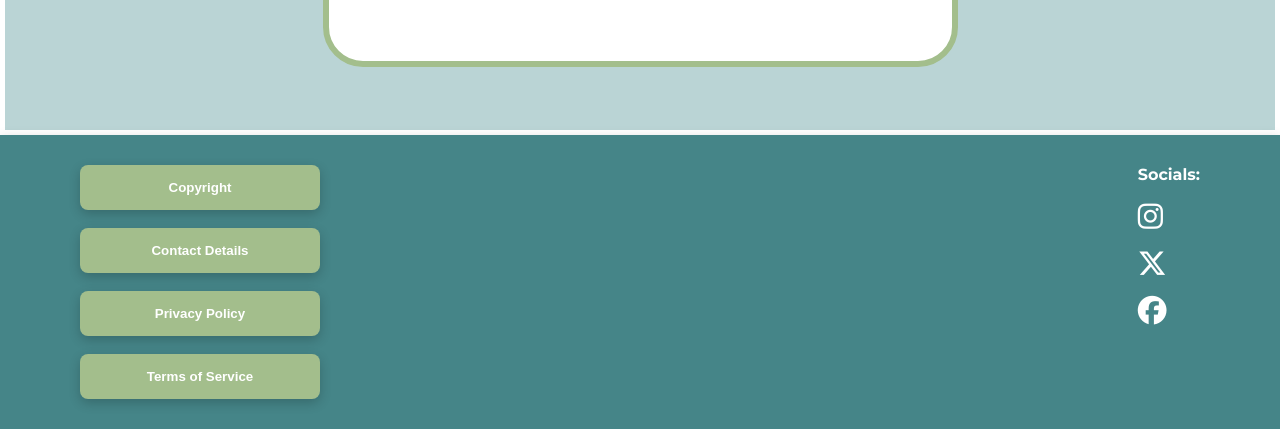
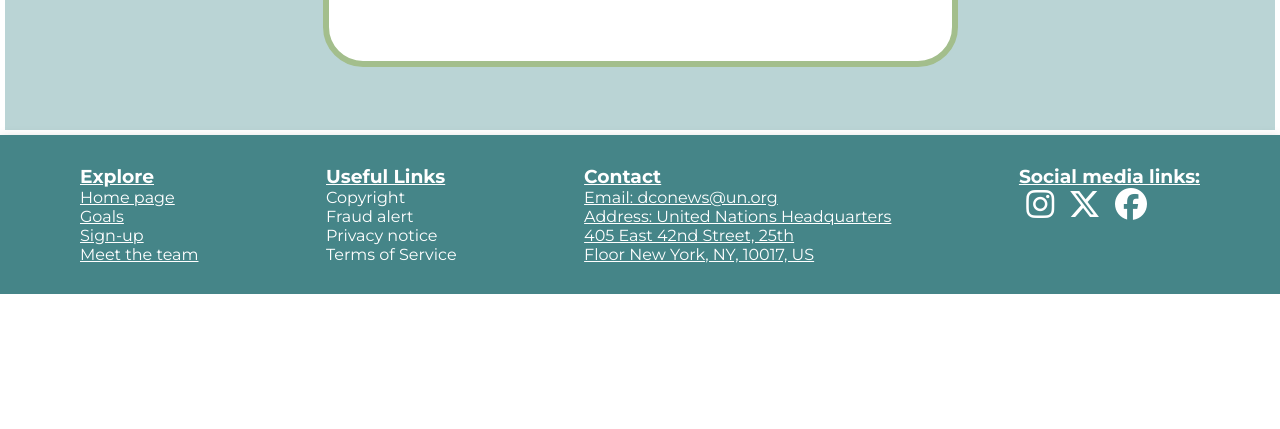
Before and after one commit to 999root/WebDevSummative, a plain HTML site: page signup.html in a window 1280 px wide. Shown: the part 1288-1717 px from the top of the page. After the commit the page ends 1582 px from the top, so only its background shows below. Drawn offline with Linux system fonts and the light colour scheme.

Commit message:
Changed the footer as it felt empty (the css for the footer is now a mess....i will clean it next time)

```diff
--- a/css/all-pages.css
+++ b/css/all-pages.css
@@ -27,16 +27,41 @@ footer {
   background-color: #458588;
   padding: 30px 80px;
   color: white;
-  display: flex;                    /* Make footer itself a flex container */
-  justify-content: space-between;   /* Place the two lists side by side */
+  display: flex;
+  /* Make footer itself a flex container */
+  justify-content: space-between;
+  font-family: "Montserrat", sans-serif;
   align-items: flex-start;
-  flex-wrap: wrap;                  /* Stack them on smaller screens */
+  flex-wrap: wrap;
+  /* Stack them on smaller screens */
   gap: 40px;
   box-shadow: 0px 4px 12px rgba(0, 0, 0, 0.2);
 }
 
+/*footer content*/
+li>h3 {
+  text-decoration: underline;
+}
+
+.footer_list {
+  list-style-type: none;
+}
+
+.footer_list a {
+  color: white;
+}
+
+.social_media_links {
+  display: inline-block;
+  padding: 0 4%
+
+}
+
+
+
+
 /* Target both footer-link-list divs */
-footer > #footer-link-list {
+footer>#footer-link-list {
   display: flex;
   flex-direction: column;
   align-items: flex-start;
@@ -44,7 +69,7 @@ footer > #footer-link-list {
 }
 
 /* Buttons inside links */
-footer > #footer-link-list a button {
+footer>#footer-link-list a button {
   display: inline-block;
   width: 240px;
   height: 45px;
@@ -60,27 +85,27 @@ footer > #footer-link-list a button {
 }
 
 /* Hover effect for buttons */
-footer > #footer-link-list a button:hover {
+footer>#footer-link-list a button:hover {
   background-color: #cbe5b1;
   transform: scale(1.05);
   cursor: pointer;
 }
 
 /* Style icons inside the second footer-link-list */
-footer > #footer-link-list a i {
+footer>#footer-link-list a i {
   font-size: 1.8rem;
   color: white;
   transition: color 0.3s ease, transform 0.2s ease;
 }
 
 /* Hover on icons */
-footer > #footer-link-list a i:hover {
+footer>#footer-link-list a i:hover {
   color: #cbe5b1;
   transform: scale(1.15);
   cursor: pointer;
 }
 
-footer > #footer-link-list p {
+footer>#footer-link-list p {
   color: white;
   font-weight: bold;
   font-family: 'Montserrat', sans-serif;
@@ -95,7 +120,35 @@ footer > #footer-link-list p {
     padding: 30px 50px;
   }
 
-  footer > #footer-link-list {
+   ul{
+  padding: 0 10vw 1vh 10vw;
+  margin: 2vh 0 0 0;
+  border-bottom: solid;
+}
+li>h3{
+  text-decoration: underline;
+  text-align: center;
+}
+  li{
+    padding: 0 0 2vh 0;
+  }
+
+.footer_list{
+  list-style-type: none;
+  text-align: center;
+  color: #ffffff;
+
+}
+
+ .social_media_links{
+   display: block;
+   padding: 0 0 20% 0 ;
+ }
+
+
+
+
+  footer>#footer-link-list {
     align-items: center;
   }
 }
--- /dev/null
+++ b/scripts/content/footer.js
@@ -0,0 +1,49 @@
+let footer_json = "scripts/json/footer.json";
+const footer_element = document.querySelector("footer");
+
+document.addEventListener("DOMContentLoaded", () => {
+    fetch(footer_json)
+        .then(response => response.json())
+        .then(list_column => {
+            for (i of list_column) {
+                let list = document.createElement("ul");
+                list.setAttribute("class", "footer_list");
+                let list_item = document.createElement("li");
+                list.appendChild(list_item);
+
+                let list_title = document.createElement("h3");
+                list_title.textContent = i.title;
+                list_item.appendChild(list_title);
+
+                for (line of i.links) {
+                    let list_item = document.createElement("li");
+                    list_item.setAttribute("class", i.class);
+                    list.appendChild(list_item);
+
+                    if (line.href == "") {
+                        let list_link = document.createElement("p");
+                        list_link.innerHTML = line.context;
+                        list_item.appendChild(list_link);
+
+                    } else {
+                        let list_link = document.createElement("a");
+                        list_link.setAttribute("href", line.href);
+
+                        if (i.title == "Social media links:") {
+                            let list_icon = document.createElement("i");
+                            list_icon.setAttribute("class", line.icon_class);
+                            list_link.appendChild(list_icon);
+                        } else {
+                            list_link.innerHTML = line.context;
+                        }
+
+                        list_item.appendChild(list_link);
+
+                    }
+
+                }
+                footer_element.appendChild(list);
+            }
+
+        })
+})
--- a/scripts/content/form.js
+++ b/scripts/content/form.js
@@ -5,7 +5,7 @@ const section = document.querySelector("#form");
 
 
 document.addEventListener("DOMContentLoaded", () => {
-    //loading the form
+    //loading the form from json
     fetch(formList)
         .then(response => response.json())
         .then(a => {
@@ -32,21 +32,20 @@ document.addEventListener("DOMContentLoaded", () => {
                     input.setAttribute("type", i.type);
                     input.setAttribute("id", i.id);
                     input.setAttribute("name", i.name);
-                    input.setAttribute("required", "");
-                    console.log("name " + input.getAttribute("name"));
+
+                    if (i.id != "comments") {
+                        input.setAttribute("required", "");
+                    }
+
                     form.appendChild(input);
-
                 }
 
                 form.appendChild(document.createElement("br"));
                 form.appendChild(document.createElement("br"));
-
             }
-
-
         })
         .then(() => {
-            //submit listener - not done yet
+            //submit listener - for now it just takes the values...i think :3
             let first_name = document.querySelector("#first_name");
             let last_name = document.querySelector("#last_name");
             let email = document.querySelector("#email");
@@ -55,6 +54,7 @@ document.addEventListener("DOMContentLoaded", () => {
             document.addEventListener("submit", (event) => {
 
                 event.preventDefault();
+                //test
                 console.log(first_name.value);
 
                 const submitBody = {
@@ -64,6 +64,7 @@ document.addEventListener("DOMContentLoaded", () => {
                     comments: comments.value
                 };
 
+                //test
                 console.log(submitBody);
 
                 const requestHeader = {
@@ -78,6 +79,7 @@ document.addEventListener("DOMContentLoaded", () => {
                 })
                     .then(response => response.json())
                     .then(info => {
+                        //test
                         console.log(info);
                         console.log(info.first_name, info.last_name, info.email, info.comments);
                     });
@@ -85,7 +87,7 @@ document.addEventListener("DOMContentLoaded", () => {
             })
         })
 
-    //images
+    //images..if you couldnt tell by the name idk
     fetch(imageList)
         .then(response => response.json())
         .then(img => {
@@ -101,22 +103,3 @@ document.addEventListener("DOMContentLoaded", () => {
         })
 
 })
-
-
-
-
-
-
-
-
-/*fetch(verMessage)
-.then(response => response.json())
-.then(message => {
-    let close_button = document.createElement("button");
-    close_button.setAttribute("id", "close_button");
-    close_button.textContent = "X";
-    verify_message.appendChild(close_button);
-
-
-
-})*/
--- /dev/null
+++ b/scripts/json/footer.json
@@ -0,0 +1,42 @@
+[
+    {
+        "title": "Explore",
+        "class": "explore",
+        "links": [
+            {"context": "Home page", "href": "/index.html"},
+            {"context": "Goals", "href": "/"},
+            {"context": "Sign-up", "href": "/signup.html"},
+            {"context": "Meet the team", "href": "/"}
+        ]
+    },
+    {
+        "title": "Useful Links",
+        "class": "useful_links",
+        "links": [
+            {"context": "Copyright", "href": ""},
+            {"context": "Fraud alert", "href": ""},
+            {"context": "Privacy notice", "href": ""},
+            {"context": "Terms of Service", "href": ""}
+
+        ]
+    },
+    {
+        "title": "Contact",
+        "class": "contact",
+        "links": [
+            {"context": "Email: dconews@un.org", "href": "mailto:dconews@un.org"},
+            {"context": "Address: United Nations Headquarters<br>405 East 42nd Street, 25th<br>Floor New York, NY, 10017, US", "href": "https://maps.app.goo.gl/2z8nLTA4cBVrbuE66"}
+        ]
+
+    },
+    {
+        "title": "Social media links:",
+        "class": "social_media_links",
+        "links": [
+            {"context": "Instagram", "href": "https://www.instagram.com/theglobalgoals/?hl=bg", "icon_class": "fa-brands fa-instagram fa-2x"},
+            {"context": "Twitter", "href": "https://x.com/GlobalGoalsUN", "icon_class": "fa-brands fa-x-twitter fa-2x"},
+            {"context": "Facebook", "href": "https://www.facebook.com/globalgoalsUN/", "icon_class": "fa-brands fa-facebook fa-2x"}
+        ]
+
+    }
+]
--- a/signup.html
+++ b/signup.html
@@ -24,6 +24,7 @@
     <script src="scripts/content/app.js" defer></script>
     <script src="scripts/content/index.js" defer></script>
     <script src="scripts/content/form.js" defer></script>
+    <script src="scripts/content/footer.js" defer></script>
 
 </head>
 
@@ -65,19 +66,7 @@
 
     </main>
     <footer>
-        <div id="footer-link-list">
-            <a id="copyright-button"><button></button></a>
-            <a id="contact-button"><button></button></a>
-            <a id="privacy-policy-button"><button></button></a>
-            <a id="tos-button"><button></button></a>
-        </div>
 
-        <div id="footer-link-list">
-            <p>Follow us:</p>
-            <a id="insta"><i></i></a>
-            <a id="twitter"><i></i></a>
-            <a id="facebook"><i></i></a>
-        </div>
     </footer>
 
 
```
Also changed, not shown: app.js (added, +21 -0 lines), index.html (+3 -13 lines).
